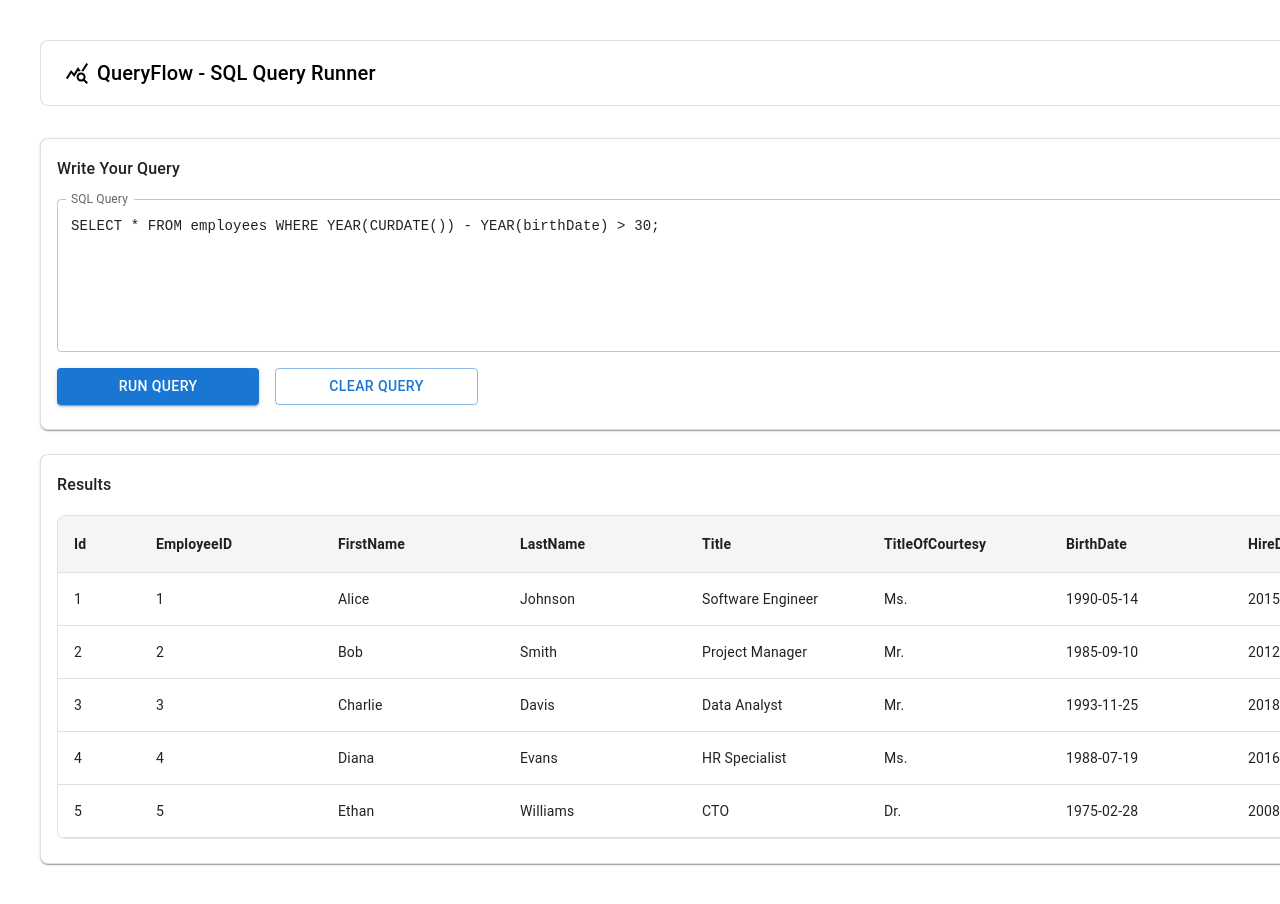
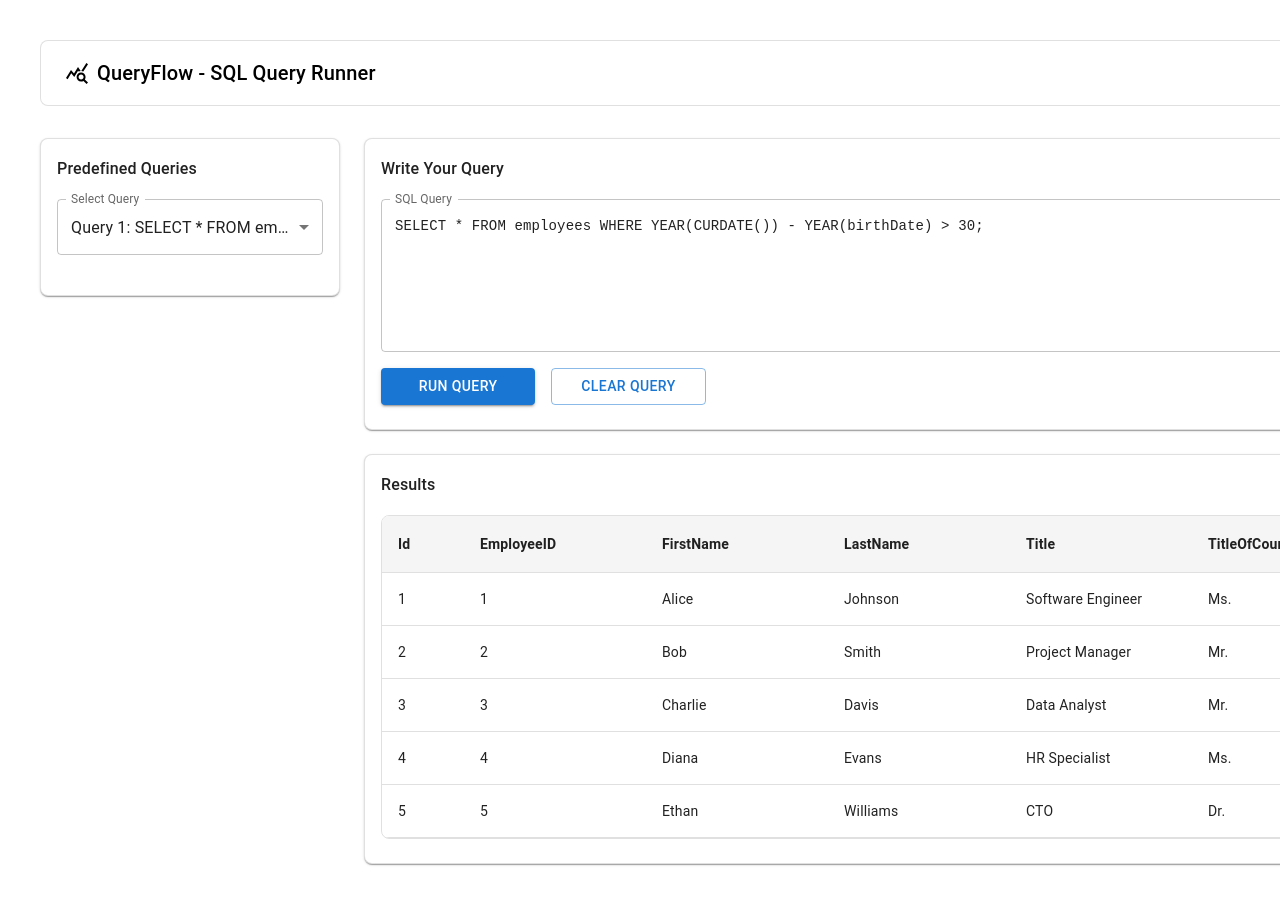
Before and after one commit to Shreekar11/queryflow, a React (Vite) app: page / in a window 1280 px wide. Shown: the top 904 px of the page. Built offline with nearby package versions, Linux system fonts and the light colour scheme.

Commit message:
feat: query dropdown selector added

```diff
--- a/src/App.tsx
+++ b/src/App.tsx
@@ -4,6 +4,7 @@ import { mockQueries } from "./data/queries";
 
 // custom components
 import DataTable from "./components/data-table";
+import QuerySelector from "./components/query-selector";
 
 // material-ui components
 import {
@@ -61,6 +62,15 @@ function App() {
 
   const handleClearQuery = () => {
     setCustomQuery("");
+  };
+
+  const handleQuerySelect = (queryId: number) => {
+    const query = mockQueries.find((q) => q.id === queryId);
+    if (query) {
+      setSelectedQuery(query);
+      setCustomQuery(query.query);
+      setDrawerOpen(false);
+    }
   };
 
   return (
@@ -165,6 +175,29 @@ function App() {
               flexDirection: { xs: "column", md: "row" },
             }}
           >
+            <Box
+              sx={{
+                width: { xs: "100%", md: 300 },
+                display: { xs: "none", md: "block" },
+              }}
+            >
+              <Card sx={{ border: 1, borderRadius: 2, borderColor: "divider" }}>
+                <CardContent>
+                  <Typography
+                    variant="subtitle1"
+                    sx={{ mb: 2, fontWeight: 500 }}
+                  >
+                    Predefined Queries
+                  </Typography>
+                  <QuerySelector
+                    queries={mockQueries}
+                    selectedQueryId={selectedQuery.id}
+                    onSelect={handleQuerySelect}
+                  />
+                </CardContent>
+              </Card>
+            </Box>
+
             <Box sx={{ flex: 1 }}>
               <Card
                 sx={{
--- a/src/components/data-table.tsx
+++ b/src/components/data-table.tsx
@@ -1,6 +1,5 @@
 import { useTable } from "react-table";
 import { useMemo, useRef } from "react";
-import { FixedSizeList } from "react-window";
 
 import {
   Box,
@@ -34,79 +33,11 @@ const DataTable = ({ data }: DataTableProps) => {
   const { getTableProps, getTableBodyProps, headerGroups, rows, prepareRow } =
     useTable({ columns, data });
 
-  const RenderRow = ({
-    index,
-    style,
-  }: {
-    index: number;
-    style: React.CSSProperties;
-  }) => {
-    const row = rows[index];
-    prepareRow(row);
-    return (
-      <TableRow
-        {...row.getRowProps({
-          style: {
-            ...style,
-            display: isMobile ? "block" : "flex",
-            width: "100%",
-          },
-        })}
-        sx={{
-          "&:hover": { bgcolor: "grey.100" },
-          flexDirection: isMobile ? "column" : "row",
-        }}
-      >
-        {row.cells.map((cell, cellIndex) => (
-          <TableCell
-            {...cell.getCellProps()}
-            sx={{
-              flex: isMobile ? "none" : 1,
-              display: "flex",
-              alignItems: "center",
-              borderBottom: "1px solid rgba(224, 224, 224, 1)",
-              minWidth: isMobile ? "100%" : cellIndex === 0 ? 50 : 150,
-              maxWidth: isMobile ? "100%" : cellIndex === 0 ? 50 : 150,
-              width: isMobile ? "100%" : "auto",
-              overflow: "hidden",
-              textOverflow: "ellipsis",
-              whiteSpace: "nowrap",
-              padding: isMobile ? "8px 16px" : "inherit",
-              ...(isMobile &&
-                cellIndex > 0 && {
-                  borderTop: "1px solid rgba(224, 224, 224, 1)",
-                  paddingTop: "12px",
-                }),
-            }}
-            key={cellIndex}
-          >
-            {isMobile && cellIndex > 0 && (
-              <Box
-                component="span"
-                sx={{
-                  fontWeight: 600,
-                  marginRight: "8px",
-                  minWidth: "100px",
-                  display: "inline-block",
-                }}
-              >
-                {columns[cellIndex].Header}:
-              </Box>
-            )}
-            {cell.render("Cell")}
-          </TableCell>
-        ))}
-      </TableRow>
-    );
-  };
-
-  const tableWidth = tableRef.current?.getBoundingClientRect().width || "100%";
-
   return (
     <Box
       sx={{
         width: "100%",
-        maxWidth: isMobile ? "100%" : 1400,
+        maxWidth: isMobile ? "100%" : 1080,
         margin: "0 auto",
         border: "1px solid",
         borderColor: "divider",
@@ -162,8 +93,7 @@ const DataTable = ({ data }: DataTableProps) => {
               ))}
             </TableHead>
             <TableBody {...getTableBodyProps()}>
-              {rows.length <= 100 ? (
-                rows.map((row, index) => {
+              {rows.map((row, index) => {
                 prepareRow(row);
                 return (
                   <TableRow
@@ -195,17 +125,7 @@ const DataTable = ({ data }: DataTableProps) => {
                     ))}
                   </TableRow>
                 );
-                })
-              ) : (
-                <FixedSizeList
-                  height={400}
-                  itemCount={rows.length}
-                  itemSize={48}
-                  width={tableWidth}
-                >
-                  {RenderRow}
-                </FixedSizeList>
-              )}
+              })}
             </TableBody>
           </Table>
         )}
@@ -260,6 +180,6 @@ const DataTable = ({ data }: DataTableProps) => {
       </TableContainer>
     </Box>
   );
-}
+};
 
 export default DataTable;
--- /dev/null
+++ b/src/components/query-selector.tsx
@@ -0,0 +1,33 @@
+import { Query } from "../types";
+import { FormControl, InputLabel, Select, MenuItem } from "@mui/material";
+
+interface QuerySelectorProps {
+  queries: Query[];
+  selectedQueryId: number;
+  onSelect: (queryId: number) => void;
+}
+
+const QuerySelector = ({
+  queries,
+  selectedQueryId,
+  onSelect,
+}: QuerySelectorProps) => {
+  return (
+    <FormControl fullWidth sx={{ mb: 2 }}>
+      <InputLabel>Select Query</InputLabel>
+      <Select
+        value={selectedQueryId}
+        onChange={(e) => onSelect(Number(e.target.value))}
+        label="Select Query"
+      >
+        {queries.map((q) => (
+          <MenuItem key={q.id} value={q.id}>
+            Query {q.id}: {q.query.substring(0, 20)}...
+          </MenuItem>
+        ))}
+      </Select>
+    </FormControl>
+  );
+};
+
+export default QuerySelector;
```
Lines whose indentation alone changed are shown as unchanged.
